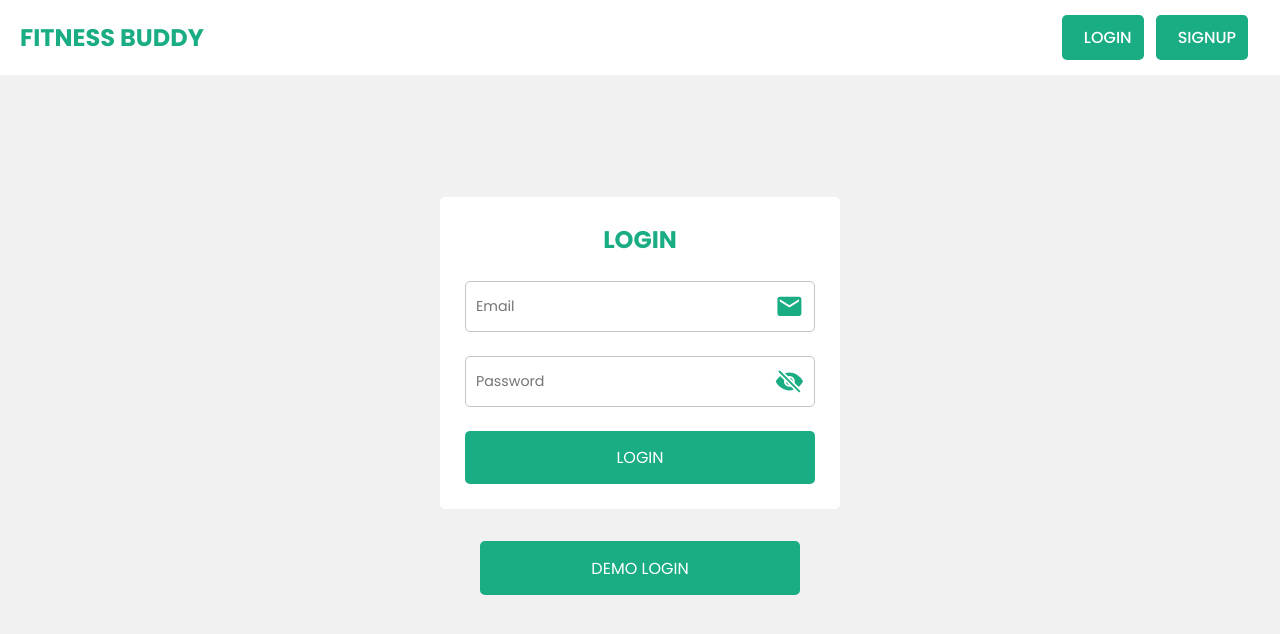
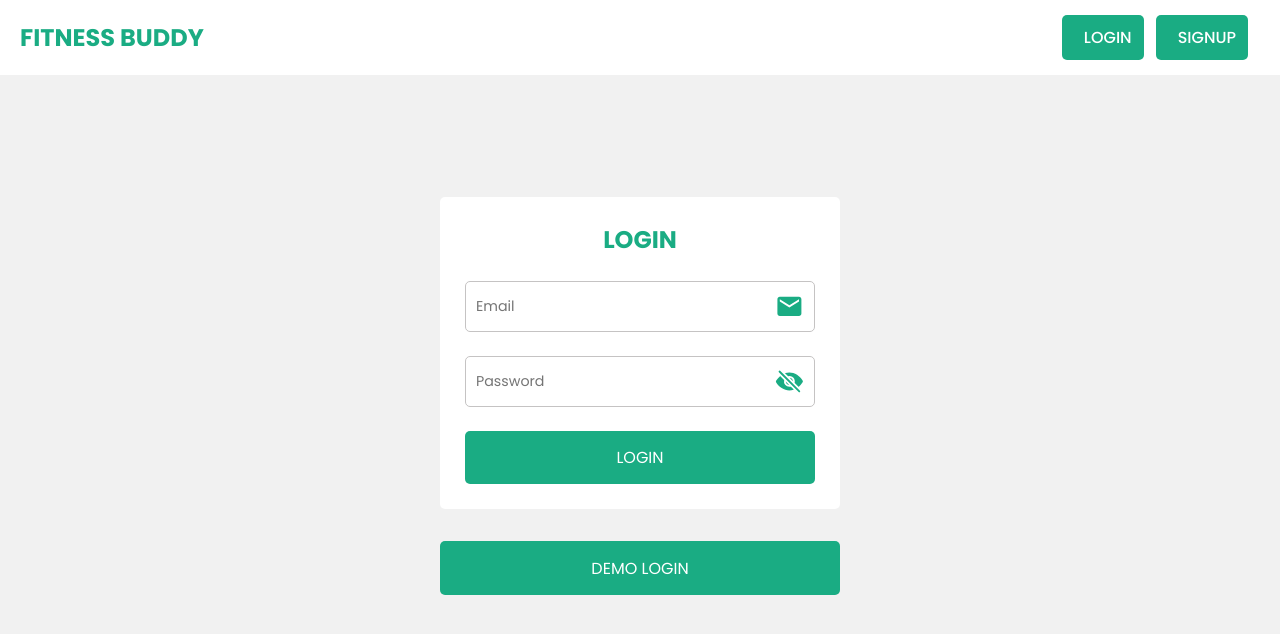
Before and after one commit to Vishal-h-star/WorkoutApp-frontend, a React (Vite) app: page /login in a window 1280 px wide. Shown: the top 634 px of the page. Built offline with nearby package versions, Linux system fonts and the light colour scheme; no server answers.

Commit message:
button size fir

```diff
--- a/src/Scss/Pages/_loginPage.scss
+++ b/src/Scss/Pages/_loginPage.scss
@@ -58,7 +58,7 @@
       justify-content: center;
       margin-top: 2rem;
       .btns {
-        @include btn($width: 80%);
+        @include btn($width: 100%);
 
         padding: 0.89rem;
       }
```
